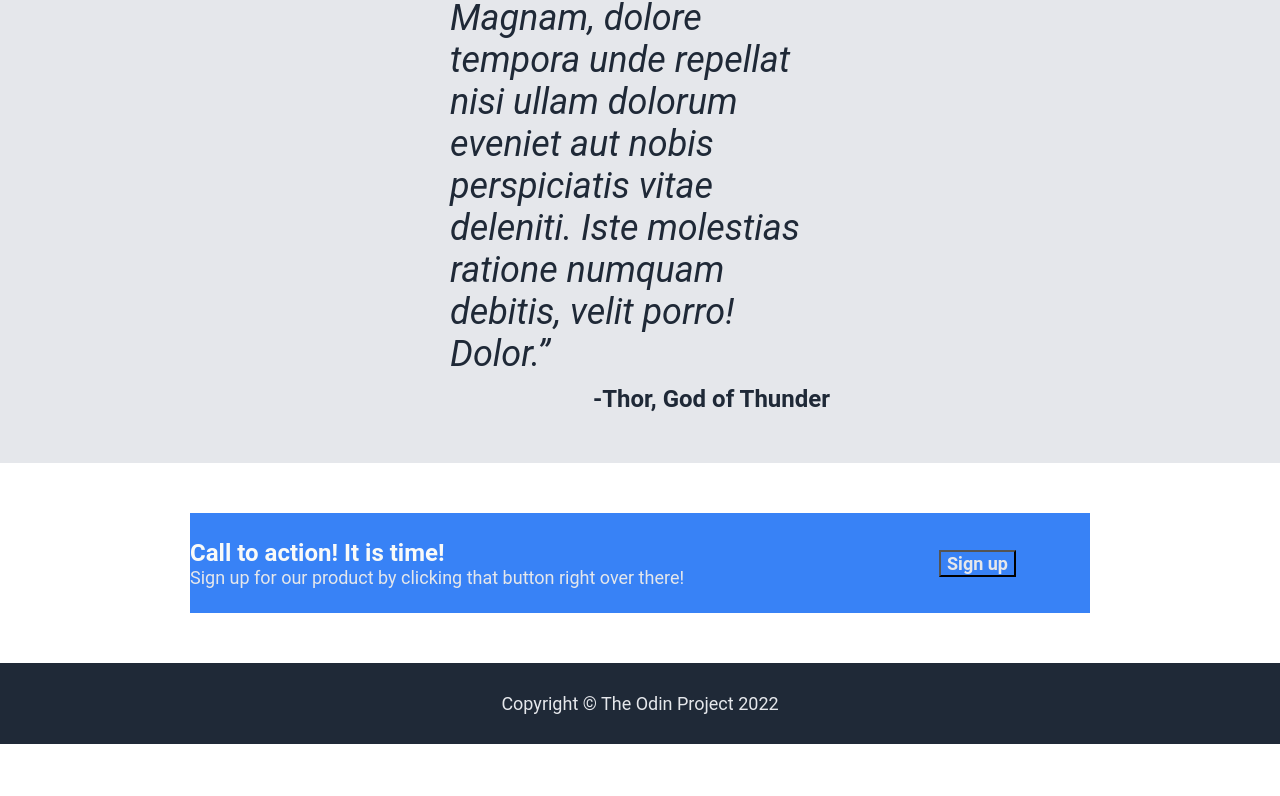
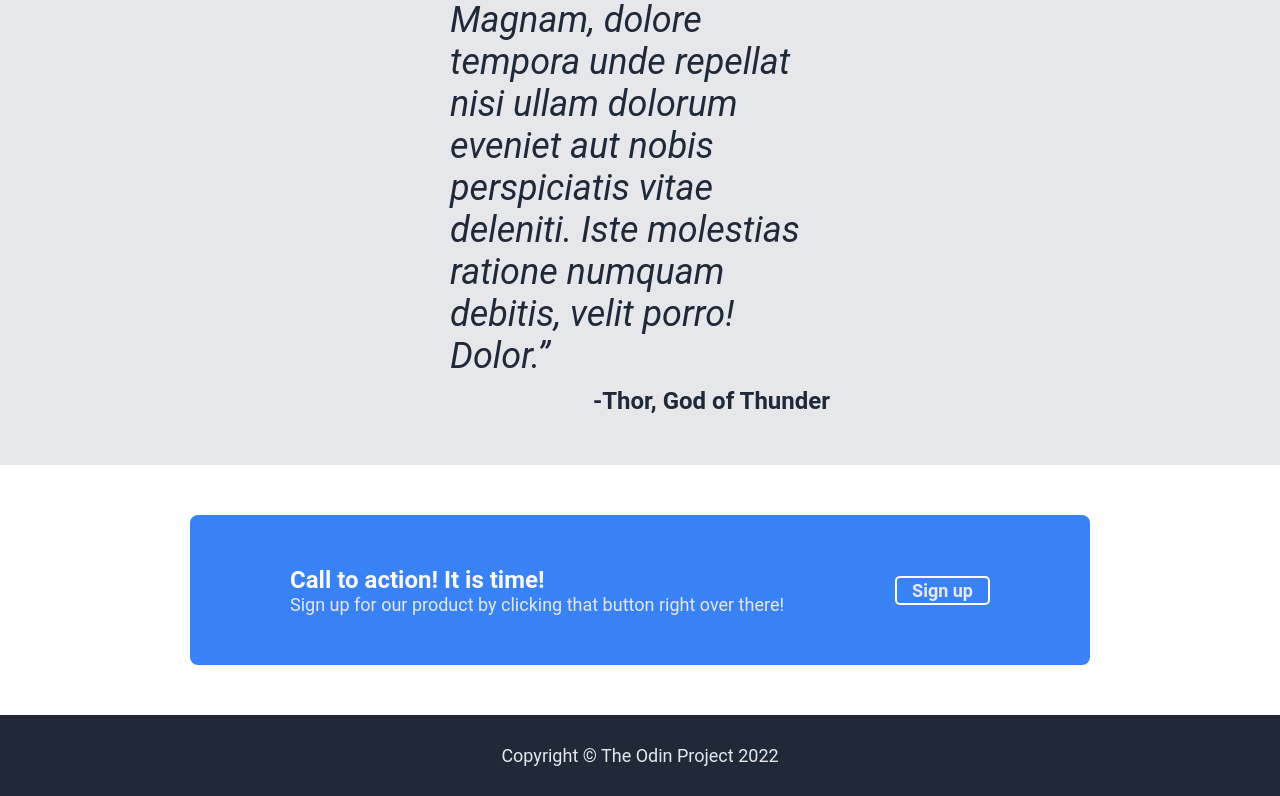
Before and after one commit to Dronzillla/landing-page, a plain HTML site: page index.html in a window 1280 px wide. Shown: the part 1101-1897 px from the top of the page. Before the commit the page ends 1845 px from the top, so only its background shows below. Drawn offline with Linux system fonts and the light colour scheme.

Commit message:
Add button style, edit call to action box

```diff
--- a/styles.css
+++ b/styles.css
@@ -174,8 +174,9 @@ ul {
 
 .body-4-box {
     display: flex;
-    height: 100px;
+    height: 150px;
     width: 900px;
+    border-radius: 8px;
 }
 
 .body-4-box-left {
@@ -183,14 +184,24 @@ ul {
     display: flex;
     flex-direction: column;
     justify-content: center;
+    padding: 0px 0px 0px 100px;
 
 }
 
 .body-4-box-right {
     flex: 1;
     display: flex;
-    justify-content: center;
+    justify-content: flex-end;
     align-items: center;
+    padding: 0px 100px 0px 0px;
+}
+
+/*button specific*/
+
+button {
+    padding: 2px 15px;
+    border-radius: 5px;
+    border: 2px solid white;
 }
 
 /*footer specific */
```
